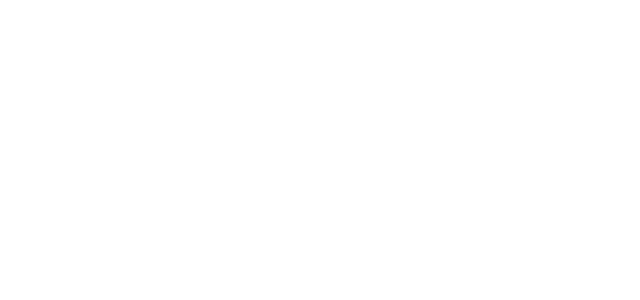
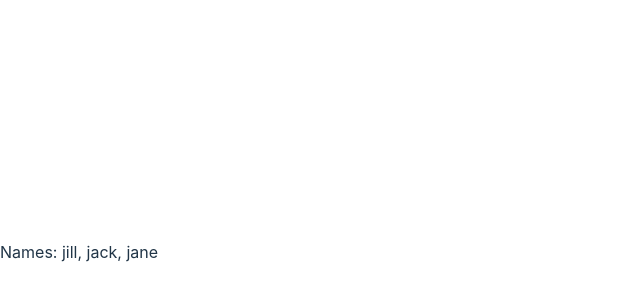
Before and after one commit to danielrubens/react-state-management, a React (Vite) app in the folder native-useEffect/: page / in a window 1280 px wide. Shown: the part 148-448 px from the top of the page, without its empty margins (0-640 px from the left). Built offline with nearby package versions, Linux system fonts and the light colour scheme.

Commit message:
fetch then setNames

```diff
--- a/native-useEffect/src/App.jsx
+++ b/native-useEffect/src/App.jsx
@@ -1,11 +1,13 @@
-import { useState } from 'react'
+import { useState, useEffect } from 'react'
 
 function App() {
-  const [count, setCount] = useState(0)
+  const [names, setNames] = useState([])
+  const [data, setData] = useState([])
 
+  fetch("/names.json").then((response) => response.json().then((data) => setNames(data)))
   return (
     <div className="App">
-
+      <div>Names: {names.join(", ")}</div>
     </div>
   )
 }
```
Also changed, not shown: 1 other file (tests, documents, lock files or other folders).
